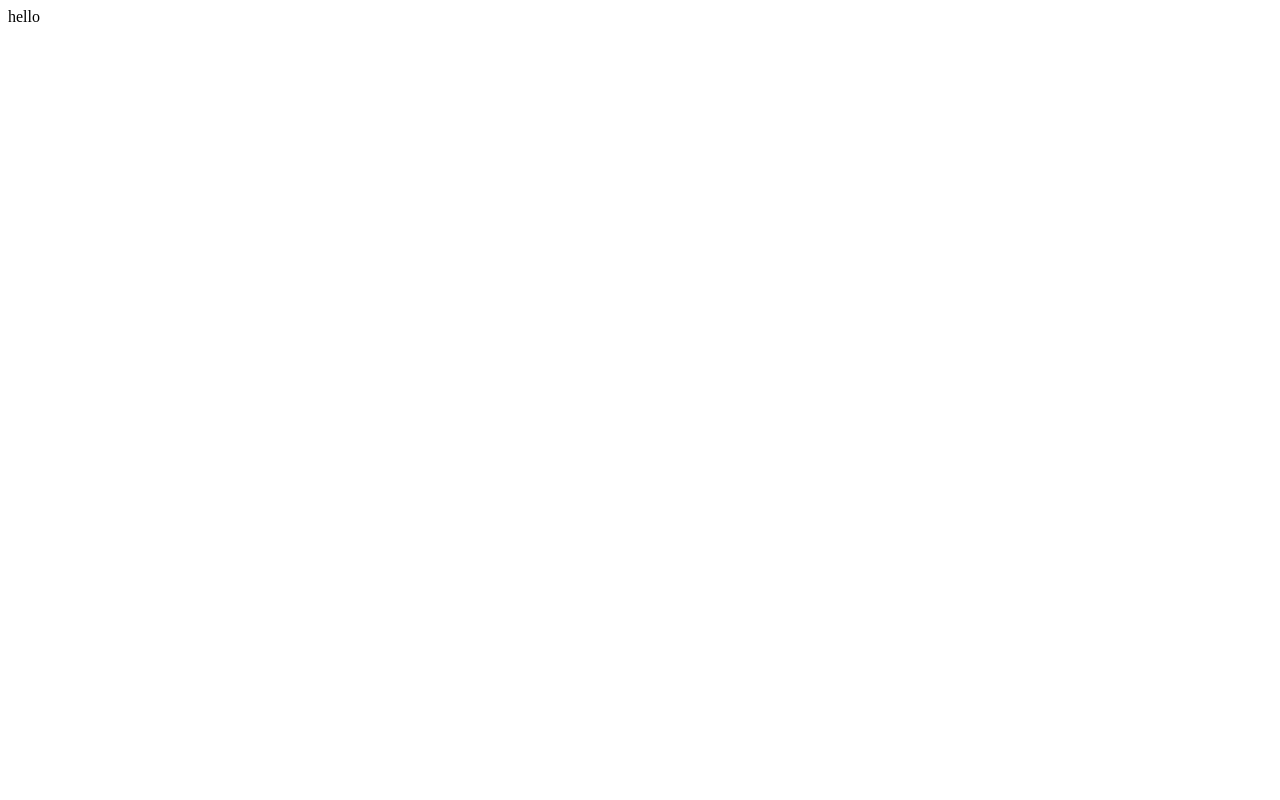
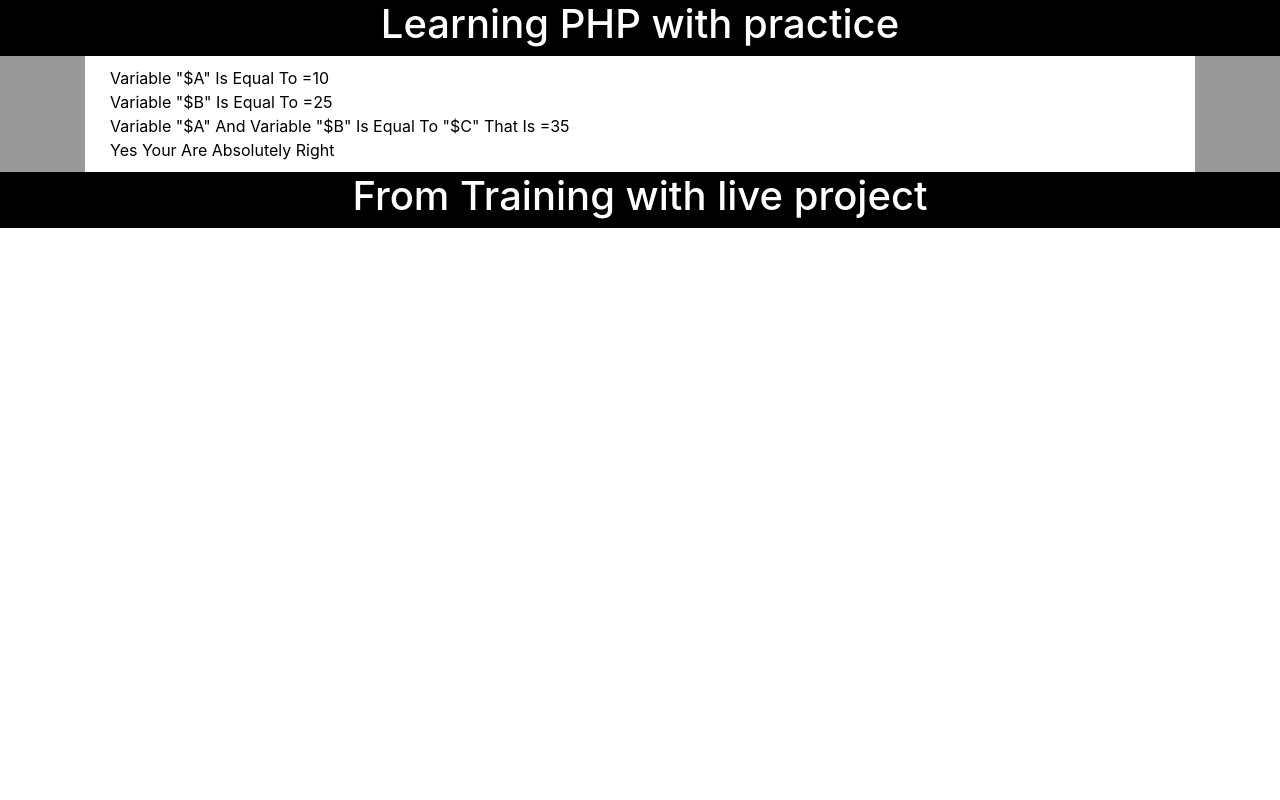
Before and after one commit to AdventureMahfuz/php-fundamental, a PHP site: page / in a window 1280 px wide. Before the commit the page is almost empty. Run offline with PHP 8.4, Linux system fonts and the light colour scheme.

Commit message:
learning variable, TWLP-Part-4

```diff
--- a/index.php
+++ b/index.php
@@ -1 +1,85 @@
-hello
+<?php
+//color change option in css using variable
+$header_footer_bg = '#000';
+?>
+<!doctype html>
+<html lang="en">
+<head>
+    <meta charset="UTF-8">
+    <meta name="viewport"
+          content="width=device-width, user-scalable=no, initial-scale=1.0, maximum-scale=1.0, minimum-scale=1.0">
+    <meta http-equiv="X-UA-Compatible" content="ie=edge">
+    <title>PHP Fundamental learning</title>
+    <link rel="stylesheet" href="https://stackpath.bootstrapcdn.com/bootstrap/4.3.1/css/bootstrap.min.css">
+    <style>
+        header, footer {
+            background: <?php echo $header_footer_bg; ?>;
+        }
+
+        article {
+            background: #999999;
+        }
+
+        h1 {
+            color: #ffffff;
+        }
+
+        .content {
+            background: #ffffff;
+            color: #000000;
+            padding: 10px 25px;
+            text-transform: capitalize;
+        }
+    </style>
+</head>
+<body>
+<header>
+    <div class="container">
+        <div class="row">
+            <div class="col-12">
+                <div class="header-content text-center">
+                    <h1>Learning PHP with practice</h1>
+                </div>
+            </div>
+        </div>
+    </div>
+</header>
+<article>
+    <div class="container">
+        <div class="row">
+            <div class="col-12">
+                <div class="content">
+                    <!--VARIABLE SECTION-->
+                    <section class="variable">
+                        <?php
+                        $a = 10;
+                        $b = 25;
+                        $c = $a + $b;
+                        $d = 'yes your are absolutely right';
+                        echo 'variable "$a" is equal to ' . '=' . $a . '<br/>';
+                        echo 'variable "$b" is equal to ' . '=' . $b . '<br/>';
+                        echo 'variable "$a" and variable "$b" is equal to "$c" that is ' . '=' . $c . '<br/>';
+                        echo $d;
+                        ?>
+                    </section>
+                </div>
+            </div>
+        </div>
+    </div>
+</article>
+<footer>
+    <div class="container">
+        <div class="row">
+            <div class="col-12">
+                <div class="footer-content text-center">
+                    <h1>From Training with live project</h1>
+                </div>
+            </div>
+        </div>
+    </div>
+</footer>
+<script src="https://code.jquery.com/jquery-3.3.1.slim.min.js"></script>
+<script src="https://cdnjs.cloudflare.com/ajax/libs/popper.js/1.14.7/umd/popper.min.js"></script>
+<script src="https://stackpath.bootstrapcdn.com/bootstrap/4.3.1/js/bootstrap.min.js"></script>
+</body>
+</html>
```
